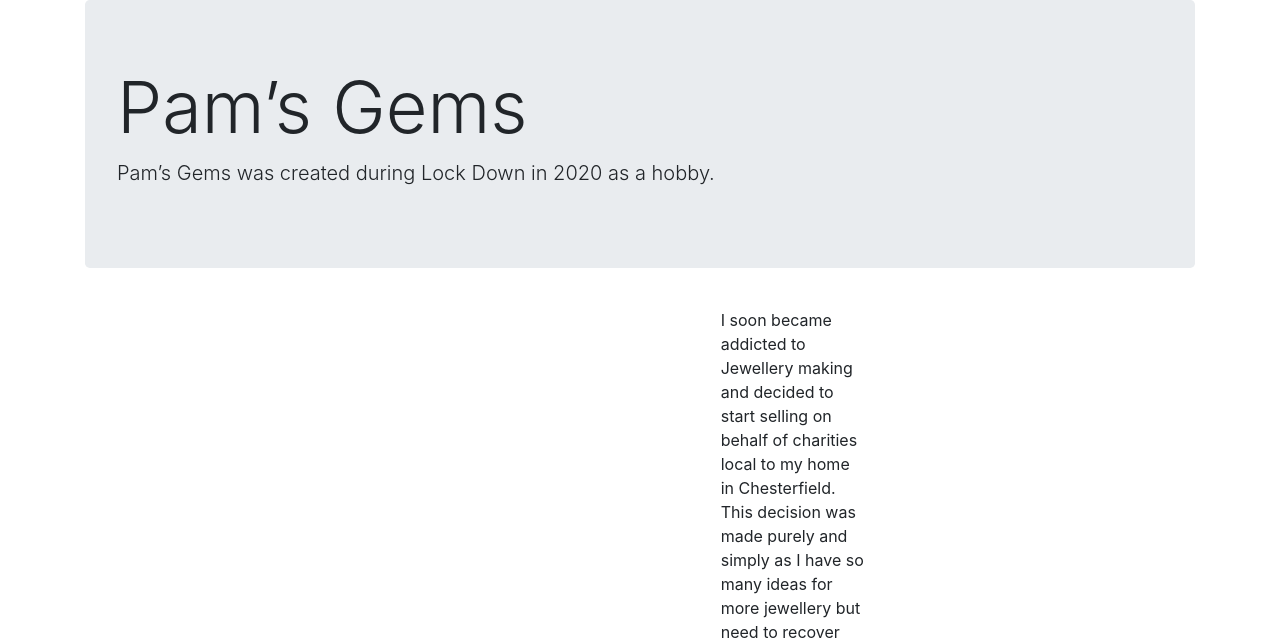
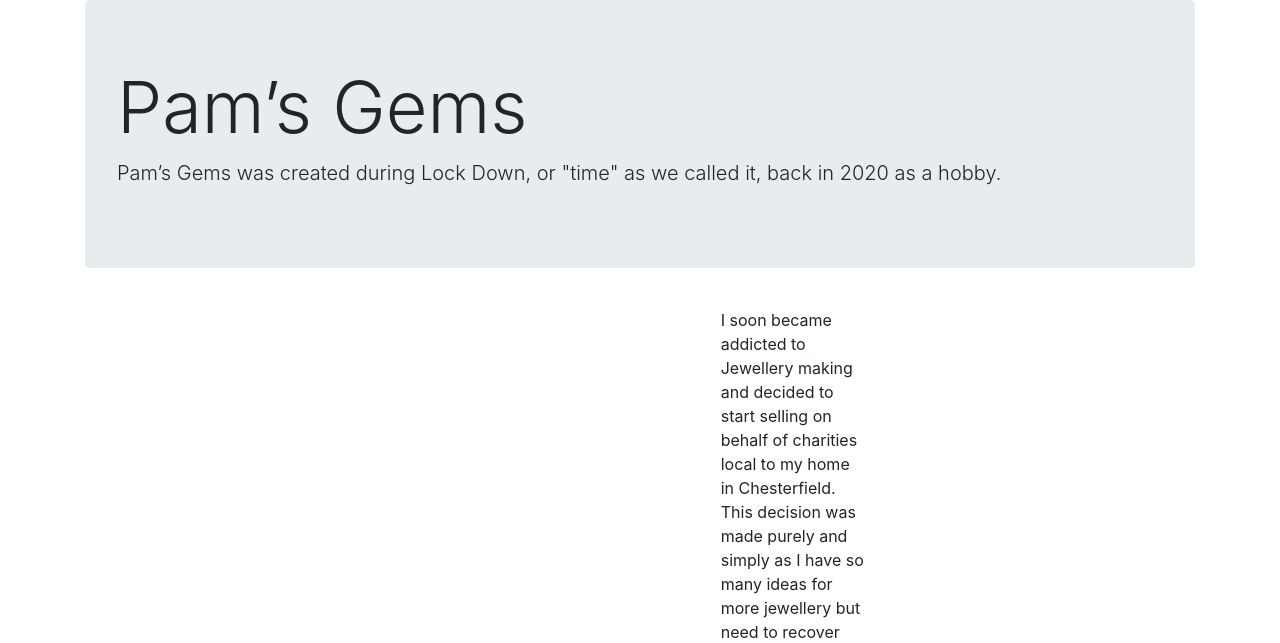
Before and after one commit to pambell/pamsgems, a plain HTML site: page index.html in a window 1280 px wide. Shown: the top 643 px of the page. Drawn offline with nearby package versions, Linux system fonts and the light colour scheme.

Commit message:
Minor update to make my mum look like an ex-con

```diff
--- a/index.html
+++ b/index.html
@@ -17,7 +17,7 @@
 
 		<div class="jumbotron">
 			<h1 class="display-3">Pam’s Gems</h1>
-			<p class="lead">Pam’s Gems was created during Lock Down in 2020 as a hobby.</p>
+			<p class="lead">Pam’s Gems was created during Lock Down, or "time" as we called it, back in 2020 as a hobby.</p>
 		</div>
 	</div>
 
```
